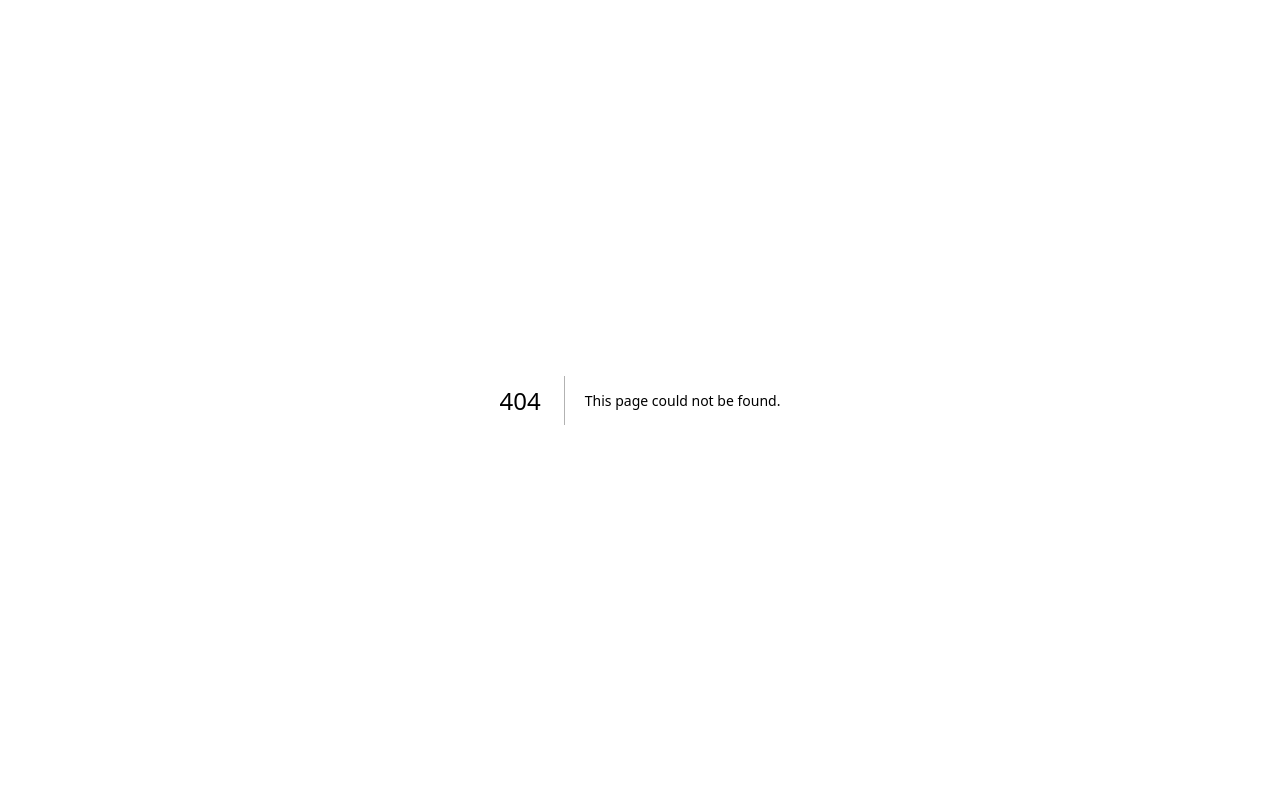
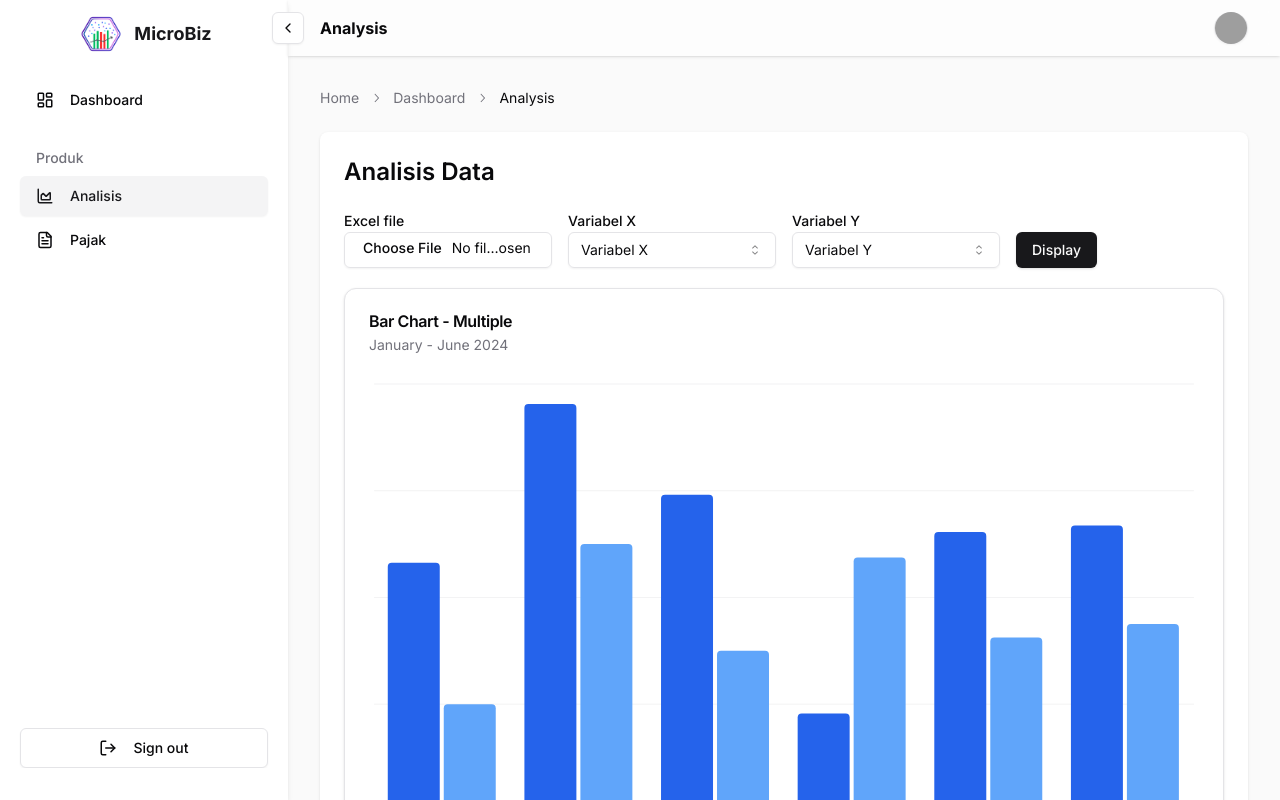
Before and after one commit to rasyadmr/microbiz, a Next.js app: page /dashboard/analysis in a window 1280 px wide. Before the commit this address had no page. Shown: the top 800 px of the page. Built offline with nearby package versions, Linux system fonts and the light colour scheme; grey boxes are pictures that could not be loaded.

Commit message:
Add: Dashboard pages

```diff
--- /dev/null
+++ b/app/dashboard/analysis/page.tsx
@@ -0,0 +1,168 @@
+"use client";
+
+import { ContentLayout } from "@/components/dashboard/content-layout";
+import { Button } from "@/components/ui/button";
+import { Input } from "@/components/ui/input";
+import { Label } from "@/components/ui/label";
+import {
+  Select,
+  SelectContent,
+  SelectGroup,
+  SelectItem,
+  SelectLabel,
+  SelectTrigger,
+  SelectValue,
+} from "@/components/ui/select";
+import {
+  ChartConfig,
+  ChartContainer,
+  ChartTooltip,
+  ChartTooltipContent,
+} from "@/components/ui/chart";
+import { Bar, BarChart, CartesianGrid, XAxis } from "recharts";
+import {
+  Card,
+  CardContent,
+  CardDescription,
+  CardFooter,
+  CardHeader,
+  CardTitle,
+} from "@/components/ui/card";
+import { TrendingUp } from "lucide-react";
+
+const breadcrumbList = [
+  {
+    label: "Home",
+    link: "/home",
+  },
+  {
+    label: "Dashboard",
+    link: "/dashboard",
+  },
+  {
+    label: "Analysis",
+  },
+];
+
+// TODO Example variables
+const variables = [
+  {
+    label: "Pendapatan",
+    value: "income",
+  }, {
+    label: "Pengeluaran",
+    value: "expense",
+  }, {
+    label: "Keuntungan",
+    value: "profit",
+  }, {
+    label: "Pajak",
+    value: "tax",
+  }
+]
+
+// TODO Example data
+const chartData = [
+  { month: "January", desktop: 186, mobile: 80 },
+  { month: "February", desktop: 305, mobile: 200 },
+  { month: "March", desktop: 237, mobile: 120 },
+  { month: "April", desktop: 73, mobile: 190 },
+  { month: "May", desktop: 209, mobile: 130 },
+  { month: "June", desktop: 214, mobile: 140 },
+];
+
+// TODO Example Legends
+const chartConfig = {
+  desktop: {
+    label: "Desktop",
+    color: "#2563eb",
+  },
+  mobile: {
+    label: "Mobile",
+    color: "#60a5fa",
+  },
+} satisfies ChartConfig;
+
+export default function Page() {
+  return (
+    <ContentLayout title="Analysis" breadcrumbs={breadcrumbList}>
+      <h1 className="font-semibold text-2xl">Analisis Data</h1>
+      <form className="my-5 grid grid-cols-2 md:grid-cols-4 gap-4">
+        <div>
+          <Label htmlFor="excel">Excel file</Label>
+          <Input id="excel" type="file" />
+        </div>
+        <div>
+          <Label htmlFor="Xvar">Variabel X</Label>
+          <Select name="Xvar">
+            <SelectTrigger>
+              <SelectValue placeholder="Variabel X" />
+            </SelectTrigger>
+            <SelectContent>
+              <SelectGroup>
+                <SelectLabel>Variabel X</SelectLabel>
+                {variables.map((variable, index) => (
+                  <SelectItem value={variable.value} key={variable.value.concat(index.toString())}>{variable.label}</SelectItem>
+                ))}
+              </SelectGroup>
+            </SelectContent>
+          </Select>
+        </div>
+        <div>
+        <Label htmlFor="YVar">Variabel Y</Label>
+          <Select name="YVar">
+            <SelectTrigger>
+              <SelectValue placeholder="Variabel Y" />
+            </SelectTrigger>
+            <SelectContent>
+              <SelectGroup>
+                <SelectLabel>Variabel Y</SelectLabel>
+                {variables.map((variable, index) => (
+                  <SelectItem value={variable.value} key={variable.value.concat(index.toString())}>{variable.label}</SelectItem>
+                ))}
+              </SelectGroup>
+            </SelectContent>
+          </Select>
+        </div>
+        <div className="flex items-end">
+          <Button type="submit">Display</Button>
+        </div>
+      </form>
+
+      <Card>
+        <CardHeader>
+          <CardTitle>Bar Chart - Multiple</CardTitle>
+          <CardDescription>January - June 2024</CardDescription>
+        </CardHeader>
+        <CardContent>
+          <ChartContainer config={chartConfig}>
+            <BarChart accessibilityLayer data={chartData}>
+              <CartesianGrid vertical={false} />
+              <XAxis
+                dataKey="month"
+                tickLine={false}
+                tickMargin={10}
+                axisLine={false}
+                tickFormatter={(value) => value.slice(0, 3)}
+              />
+              <ChartTooltip
+                cursor={false}
+                content={<ChartTooltipContent indicator="dashed" />}
+              />
+              <Bar dataKey="desktop" fill="var(--color-desktop)" radius={4} />
+              <Bar dataKey="mobile" fill="var(--color-mobile)" radius={4} />
+            </BarChart>
+          </ChartContainer>
+        </CardContent>
+        <CardFooter className="flex-col items-start gap-2 text-sm">
+          <div className="flex gap-2 font-medium leading-none">
+            Trending up by 5.2% this month <TrendingUp className="h-4 w-4" />
+          </div>
+          <div className="leading-none text-muted-foreground">
+            Showing total visitors for the last 6 months
+          </div>
+        </CardFooter>
+      </Card>
+    </ContentLayout>
+  );
+}
--- /dev/null
+++ b/app/dashboard/tax/page.tsx
@@ -0,0 +1,66 @@
+import { ContentLayout } from "@/components/dashboard/content-layout";
+import { Button } from "@/components/ui/button";
+import { Input } from "@/components/ui/input";
+import { Label } from "@/components/ui/label";
+import {
+  Select,
+  SelectContent,
+  SelectGroup,
+  SelectItem,
+  SelectLabel,
+  SelectTrigger,
+  SelectValue,
+} from "@/components/ui/select";
+
+const breadcrumbList = [
+  {
+    label: "Home",
+    link: "/home",
+  },
+  {
+    label: "Dashboard",
+    link: "/dashboard",
+  },
+  {
+    label: "Tax",
+  },
+];
+
+export default function Page() {
+  return (
+    <ContentLayout title="Tax" breadcrumbs={breadcrumbList}>
+      <h1 className="font-semibold text-2xl">Laporan Pajak</h1>
+      <form className="my-5 grid grid-cols-2 md:grid-cols-4 gap-4">
+        <div>
+          <Label htmlFor="yearlyGross">Yearly Gross</Label>
+          <Input id="yearlyGross" name="yearlyGross" type="number" />
+        </div>
+        <div>
+          <Label htmlFor="companyType">Jenis Usaha</Label>
+          <Select name="companyType">
+            <SelectTrigger>
+              <SelectValue placeholder="Pilih jenis usaha" />
+            </SelectTrigger>
+            <SelectContent>
+              <SelectGroup>
+                <SelectLabel>Jenis Usaha</SelectLabel>
+                <SelectItem value="IDV">Individu</SelectItem>
+                <SelectItem value="CPR">Koperasi</SelectItem>
+                <SelectItem value="CV">CV</SelectItem>
+                <SelectItem value="VOF">Firma</SelectItem>
+                <SelectItem value="PT">PT</SelectItem>
+              </SelectGroup>
+            </SelectContent>
+          </Select>
+        </div>
+        <div>
+          <Label htmlFor="businessAge">Umur Bisnis</Label>
+          <Input id="businessAge" name="businessAge" type="number" />
+        </div>
+        <div className="flex items-end">
+          <Button type="submit">Submit</Button>
+        </div>
+      </form>
+    </ContentLayout>
+  );
+}
--- a/components/dashboard/menu.tsx
+++ b/components/dashboard/menu.tsx
@@ -2,7 +2,7 @@
 
 import Link from "next/link";
 import { Ellipsis, LogOut } from "lucide-react";
-import { usePathname } from "next/navigation";
+import { redirect, usePathname } from "next/navigation";
 import { cn } from "@/lib/utils";
 import { getMenuList } from "@/lib/dashboard-links";
 import { Button } from "@/components/ui/button";
@@ -102,8 +102,13 @@ export function Menu({ isOpen }: { isOpen: boolean | undefined }) {
             <TooltipProvider disableHoverableContent>
               <Tooltip delayDuration={100}>
                 <TooltipTrigger asChild>
+                  <form className="w-full" action={
+                    () => {
+                      redirect("/home")
+                    }
+                  }>
                     <Button
-                    onClick={() => {}}
+                      type="submit"
                       variant="outline"
                       className="w-full justify-center h-10 mt-5"
                     >
@@ -119,6 +124,7 @@ export function Menu({ isOpen }: { isOpen: boolean | undefined }) {
                         Sign out
                       </p>
                     </Button>
+                  </form>
                 </TooltipTrigger>
                 {isOpen === false && (
                   <TooltipContent side="right">Sign out</TooltipContent>
--- a/lib/dashboard-links.ts
+++ b/lib/dashboard-links.ts
@@ -56,16 +56,16 @@ export function getMenuList(pathname: string): Group[] {
         }
       ]
     },
-    {
-      groupLabel: "Settings",
-      menus: [
-        {
-          href: "/account",
-          label: "Akun",
-          active: pathname.endsWith("/account"),
-          icon: Settings
-        }
-      ]
-    }
+    // {
+    //   groupLabel: "Settings",
+    //   menus: [
+    //     {
+    //       href: "/account",
+    //       label: "Akun",
+    //       active: pathname.endsWith("/account"),
+    //       icon: Settings
+    //     }
+    //   ]
+    // }
   ];
 }
```
Lines whose indentation alone changed are shown as unchanged.
